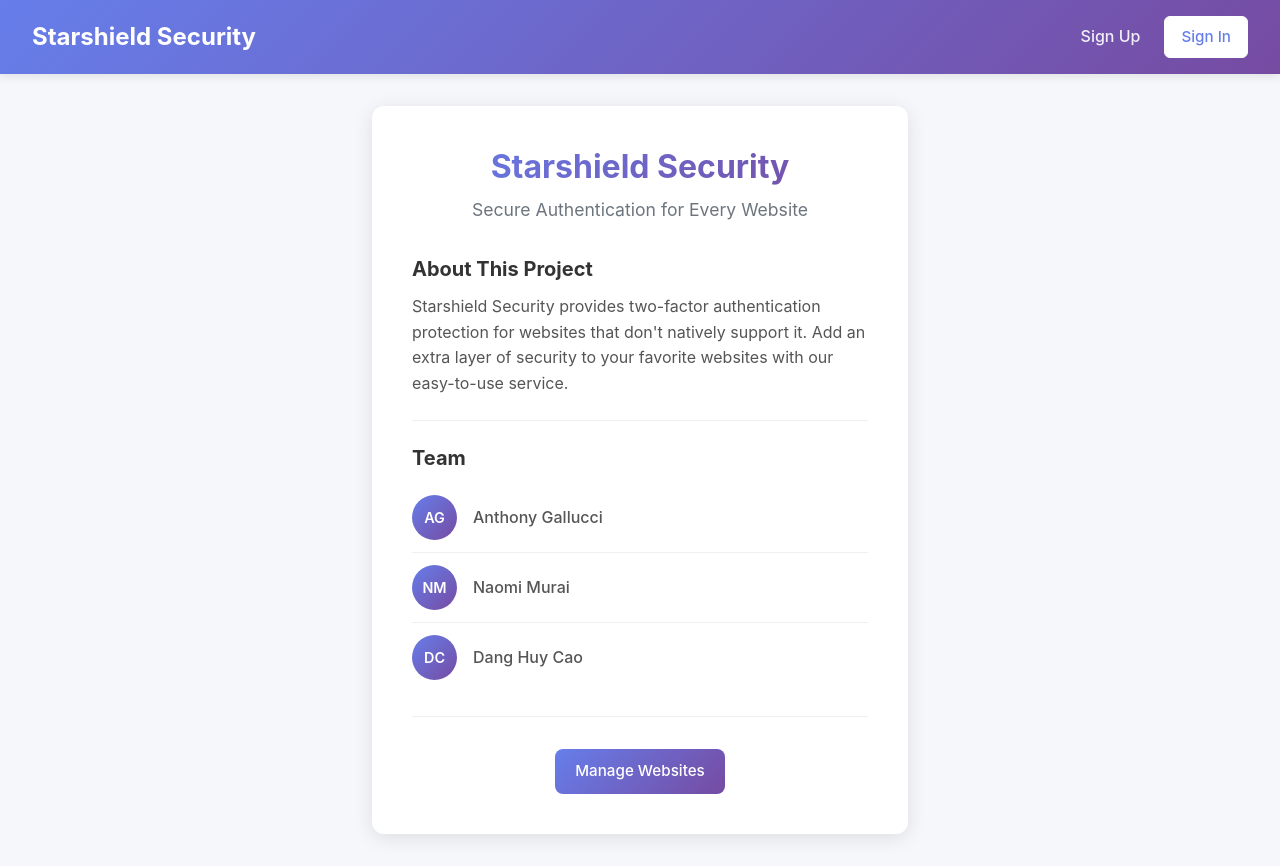
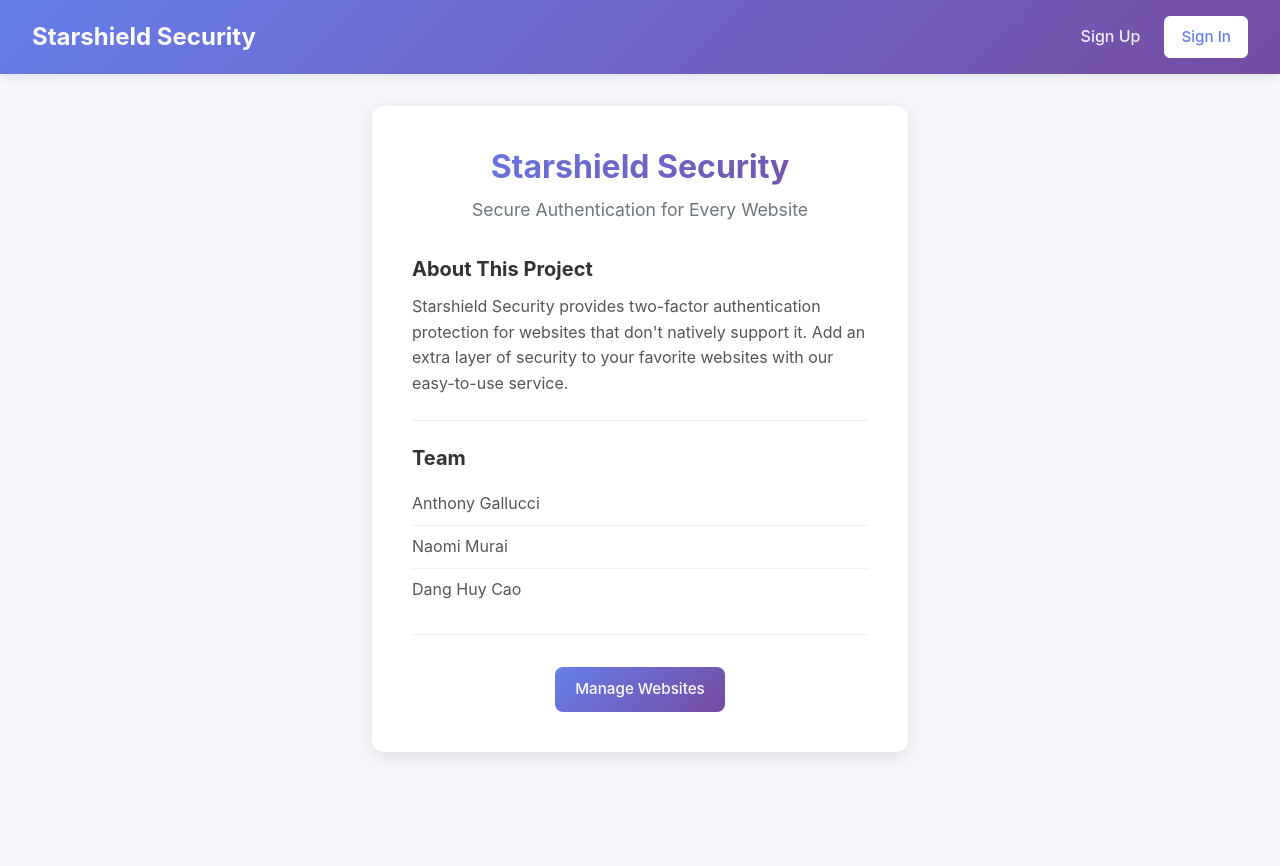
Before and after one commit to AnthonyGallucci1/webapp_part2, a React (Create React App) app: page /profile in a window 1280 px wide. After the commit the page ends 800 px from the top, so only its background shows below. Built offline with nearby package versions, Linux system fonts and the light colour scheme.

Commit message:
Remove team member avatars

```diff
--- a/src/pages/Profile.css
+++ b/src/pages/Profile.css
@@ -58,34 +58,13 @@
 }
 
 .team-list li {
-  display: flex;
-  align-items: center;
-  gap: 1rem;
-  padding: 0.75rem 0;
+  padding: 0.5rem 0;
   color: #555;
   border-bottom: 1px solid #f0f0f0;
 }
 
 .team-list li:last-child {
   border-bottom: none;
-}
-
-.team-avatar {
-  width: 45px;
-  height: 45px;
-  background: linear-gradient(135deg, #667eea 0%, #764ba2 100%);
-  border-radius: 50%;
-  display: flex;
-  align-items: center;
-  justify-content: center;
-  font-size: 0.9rem;
-  font-weight: 600;
-  color: #fff;
-  flex-shrink: 0;
-}
-
-.team-list li span {
-  font-weight: 500;
 }
 
 .profile-actions {
--- a/src/pages/Profile.jsx
+++ b/src/pages/Profile.jsx
@@ -21,18 +21,9 @@ function Profile() {
         <div className="profile-section">
           <h2>Team</h2>
           <ul className="team-list">
-            <li>
-              <div className="team-avatar">AG</div>
-              <span>Anthony Gallucci</span>
-            </li>
-            <li>
-              <div className="team-avatar">NM</div>
-              <span>Naomi Murai</span>
-            </li>
-            <li>
-              <div className="team-avatar">DC</div>
-              <span>Dang Huy Cao</span>
-            </li>
+            <li>Anthony Gallucci</li>
+            <li>Naomi Murai</li>
+            <li>Dang Huy Cao</li>
           </ul>
         </div>
 
```
